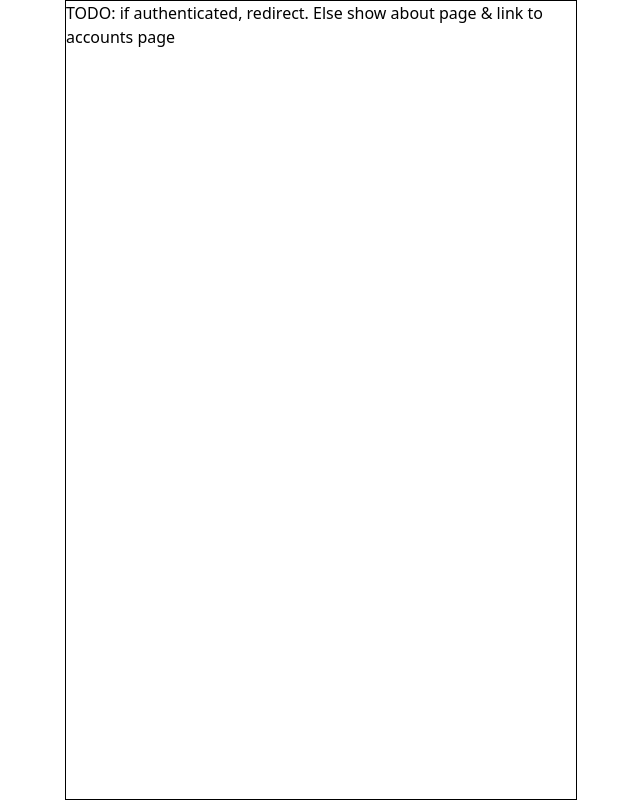
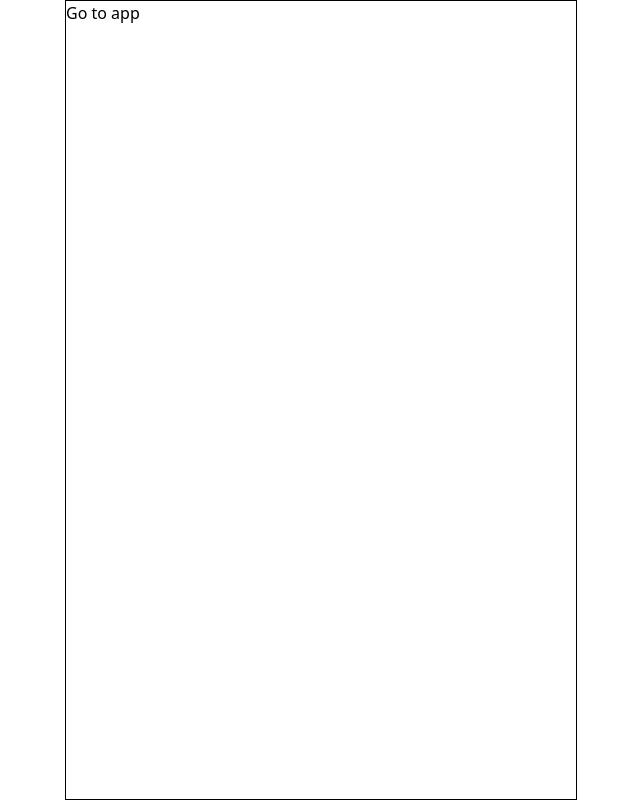
Before and after one commit to funblaster22/EmailGram, a Svelte app: page / in a window 1280 px wide. Shown: the whole page, without its empty margins (319-959 px from the left). Built offline with nearby package versions, Linux system fonts and the light colour scheme.

Commit message:
Redirect to account

```diff
--- a/src/home/Home.svelte
+++ b/src/home/Home.svelte
@@ -1 +1,7 @@
-TODO: if authenticated, redirect. Else show about page & link to accounts page
+<meta http-equi ="refresh" content="2; url=#/account" />
+<script lang="ts">
+import {link} from 'svelte-spa-router';
+</script>
+
+<!-- TODO: if authenticated, redirect. Else show about page & link to accounts page -->
+<a href="/account" use:link>Go to app</a>
```
